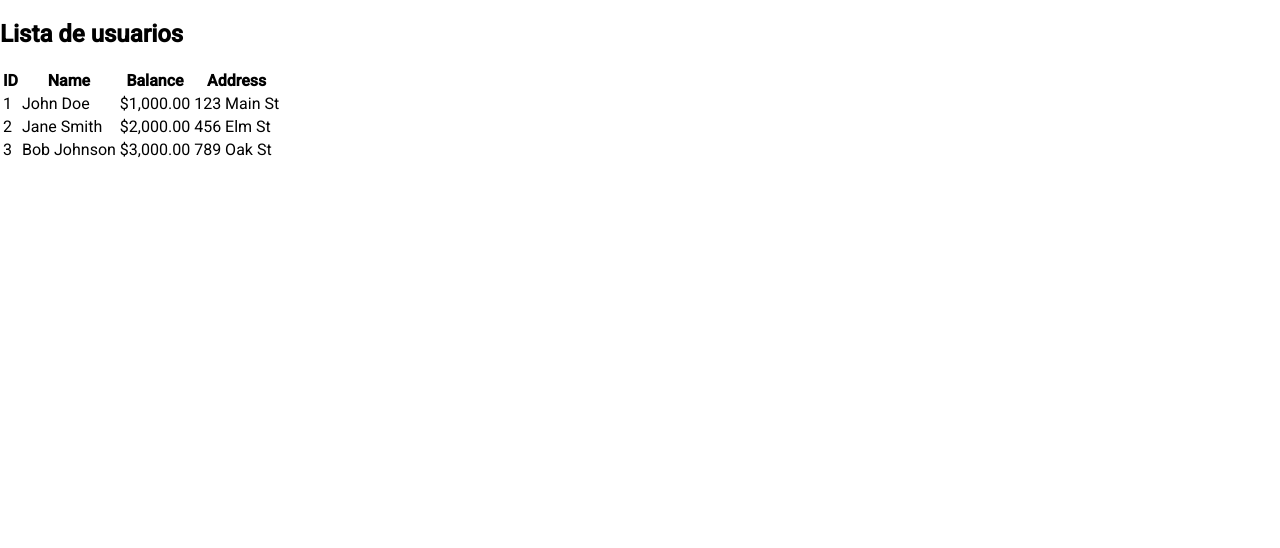
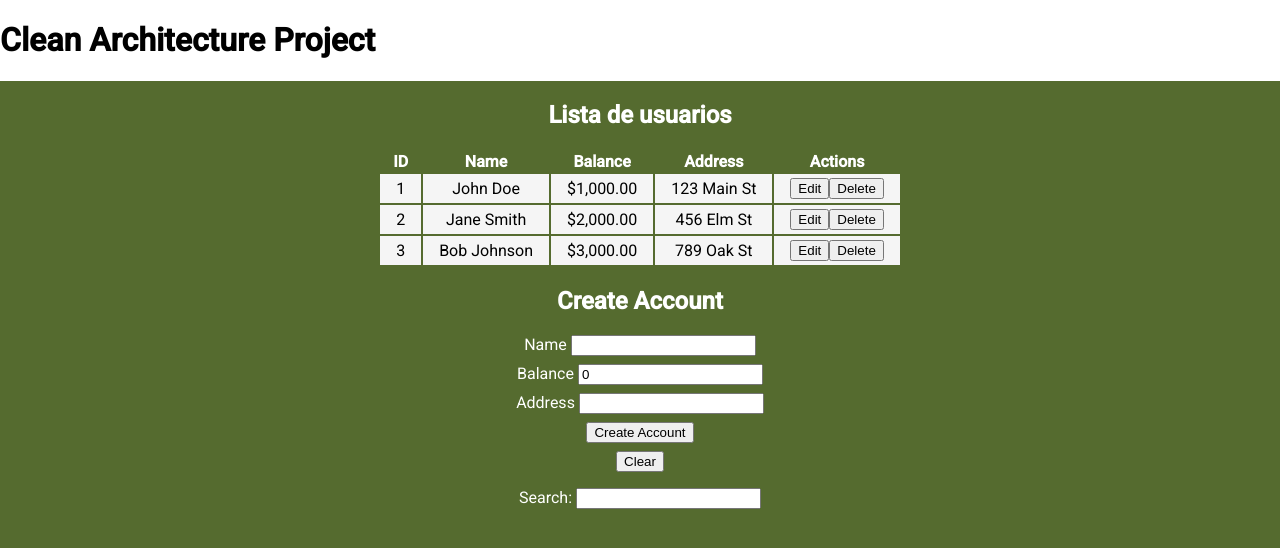
Before and after one commit to Saisho137/Transactional-App, an Angular app: page /users-table in a window 1280 px wide. Shown: the top 548 px of the page. Built offline with nearby package versions, Linux system fonts and the light colour scheme.

Commit message:
feat: implemented Facade methods into components

```diff
--- a/src/app/Presentation/UI/main/main.component.html
+++ b/src/app/Presentation/UI/main/main.component.html
@@ -1 +1,2 @@
+<h1>Clean Architecture Project</h1>
 <router-outlet></router-outlet>
--- a/src/app/Presentation/UI/user-info/user-info.component.html
+++ b/src/app/Presentation/UI/user-info/user-info.component.html
@@ -1,12 +1,10 @@
 <section>
-  <h1>Clean Architecture Project</h1>
-
   <div *ngIf="account; else loading">
     <h2>Account Details</h2>
+    <p *ngIf="account">ID: {{ account.id }}</p>
     <p *ngIf="account">Name: {{ account.name }}</p>
     <p *ngIf="account">Balance: {{ account.balance }}</p>
-    <p *ngIf="!account">No account found</p>
   </div>
 
-  <ng-template #loading>Loading...</ng-template>
+  <ng-template #loading>No account found</ng-template>
 </section>
--- a/src/app/Presentation/UI/user-info/user-info.component.ts
+++ b/src/app/Presentation/UI/user-info/user-info.component.ts
@@ -1,6 +1,6 @@
-import { Component } from '@angular/core';
+import { Component, Input, SimpleChanges } from '@angular/core';
 import { Account } from '@/app/domain/models/account/account.model';
-import { AccountFacade } from '@/app/Presentation/shared/services/account-facade.service';
+import { AccountFacadeService } from '@/app/Presentation/shared/services/account-facade.service';
 
 @Component({
   selector: 'app-user-info',
@@ -8,11 +8,26 @@ import { AccountFacade } from '@/app/Presentation/shared/services/account-facade
   styleUrls: ['./user-info.component.scss'],
 })
 export class UserInfoComponent {
+  @Input() accountId: string = '';
   account!: Account | null;
 
-  constructor(private _accountFacade: AccountFacade) {
-    this._accountFacade
-      .getAccountById('1')
-      .subscribe((value) => (this.account = value));
+  constructor(private _accountFacade: AccountFacadeService) {}
+
+  ngOnInit() {
+    this.loadAccount();
+  }
+
+  ngOnChanges(changes: SimpleChanges) {
+    if (changes['accountId'] && changes['accountId'].currentValue) {
+      this.loadAccount();
+      console.log('Id: ', this.accountId);
+    }
+  }
+
+  private loadAccount() {
+    if (this.accountId)
+      this._accountFacade.getAccountById(this.accountId).subscribe((value) => {
+        this.account = value;
+      });
   }
 }
--- a/src/app/Presentation/UI/users-table/users-table.component.html
+++ b/src/app/Presentation/UI/users-table/users-table.component.html
@@ -1,4 +1,4 @@
-<section>
+<article class="admin-panel">
   <h1>Lista de usuarios</h1>
 
   <table>
@@ -8,6 +8,7 @@
         <th>Name</th>
         <th>Balance</th>
         <th>Address</th>
+        <th>Actions</th>
       </tr>
     </thead>
     <tbody>
@@ -16,9 +17,33 @@
         <td>{{ account.name }}</td>
         <td>{{ account.balance | currency }}</td>
         <td>{{ account.address || 'N/A' }}</td>
+        <td>
+          <button (click)="selectAccount(account)">Edit</button>
+          <button (click)="deleteAccount(account.id)">Delete</button>
+        </td>
       </tr>
     </tbody>
   </table>
 
-  <ng-template #loading>Loading...</ng-template>
-</section>
+  <section>
+    <h2>{{selectedAccount.id ? 'Edit Account' : 'Create Account'}}</h2>
+
+    <form class="admin-panel__form" (ngSubmit)="selectedAccount.id ? clearSelection() : createAccount(selectedAccount)">
+      <label *ngIf="selectedAccount.id" for="id">ID <input type="text" name="id" value="{{selectedAccount.id}}"
+          readonly /></label>
+      <label for="name">Name <input type="text" name="name" [(ngModel)]="selectedAccount.name" required /></label>
+      <label for="balance">Balance <input type="number" name="balance" [(ngModel)]="selectedAccount.balance"
+          required /></label>
+      <label for="address">Address <input type="text" name="address" [(ngModel)]="selectedAccount.address" /></label>
+
+      <button type="submit">{{ selectedAccount.id ? 'Done' : 'Create Account' }}</button>
+      <button *ngIf="!selectedAccount.id" type="button" (click)="clearSelection()">Clear</button>
+    </form>
+  </section>
+
+  <section class="admin-panel__search">
+    <label for="idSearch">Search: <input type="text" name="idSearch" [(ngModel)]="accountIdSearch" /></label>
+    <app-user-info *ngIf="accountIdSearch" accountId="{{accountIdSearch}}"></app-user-info>
+  </section>
+
+</article>
--- a/src/app/Presentation/UI/users-table/users-table.component.scss
+++ b/src/app/Presentation/UI/users-table/users-table.component.scss
@@ -0,0 +1,32 @@
+.admin-panel {
+  display: grid;
+  justify-content: center;
+  align-content: start;
+  text-align: center;
+
+  color: white;
+  background-color: darkolivegreen;
+  height: 100vh;
+
+  &__form {
+    display: flex;
+    flex-direction: column;
+    gap: 0.5rem;
+    align-items: center;
+  }
+
+  &__search {
+    margin: 1rem 0;
+    display: flex;
+    flex-direction: column;
+    align-items: center;
+    gap: 0.5rem;
+  }
+
+  td {
+    padding: 0.25rem 1rem;
+    width: fit-contents;
+    color: black;
+    background-color: whitesmoke;
+  }
+}
--- a/src/app/Presentation/UI/users-table/users-table.component.ts
+++ b/src/app/Presentation/UI/users-table/users-table.component.ts
@@ -1,6 +1,6 @@
 import { Component } from '@angular/core';
 import { Account } from '@/app/domain/models/account/account.model';
-import { AccountFacade } from '@/app/Presentation/shared/services/account-facade.service';
+import { AccountFacadeService } from '@/app/Presentation/shared/services/account-facade.service';
 import { Observable } from 'rxjs';
 
 @Component({
@@ -10,10 +10,52 @@ import { Observable } from 'rxjs';
 })
 export class UsersTableComponent {
   accountList$!: Observable<Account[]>;
+  selectedAccount: Account = {
+    id: '',
+    name: '',
+    balance: 0,
+    address: '',
+  };
+  accountIdSearch: string = ''
 
-  constructor(private _accountFacade: AccountFacade) {}
+  constructor(private _accountFacade: AccountFacadeService) {
+    this.loadAccounts();
+  }
 
-  ngOnInit(): void {
-    this.accountList$ = this._accountFacade.getAllAccount();
+  loadAccounts() {
+    this.accountList$ = this._accountFacade.getAllAccounts();
+  }
+
+  createAccount(account: Account) {
+    this._accountFacade.createAccount(account).subscribe(() => {
+      this.loadAccounts();
+    });
+    this.clearSelection();
+  }
+
+  updateAccount(id: string, updatedAccount: Partial<Account>) {
+    this._accountFacade.updateAccount(id, updatedAccount).subscribe(() => {
+      this.loadAccounts();
+    });
+    this.clearSelection();
+  }
+
+  deleteAccount(id: string) {
+    this._accountFacade.deleteAccount(id).subscribe(() => {
+      this.loadAccounts();
+    });
+  }
+
+  selectAccount(account: Account) {
+    this.selectedAccount = account;
+  }
+
+  clearSelection() {
+    this.selectedAccount = {
+      id: '',
+      name: '',
+      balance: 0,
+      address: '',
+    };
   }
 }
--- a/src/app/Presentation/shared/services/account-facade.service.ts
+++ b/src/app/Presentation/shared/services/account-facade.service.ts
@@ -7,7 +7,7 @@ import { GetBalanceUseCase } from '@/app/domain/usecases/account/get-balance.use
 @Injectable({
   providedIn: 'root',
 })
-export class AccountFacade {
+export class AccountFacadeService {
   constructor(
     private _getAccountUseCases: GetAccountUseCases,
     private _getBalanceUseCase: GetBalanceUseCase
@@ -21,8 +21,8 @@ export class AccountFacade {
     return this._getAccountUseCases.getAccountById(id);
   }
 
-  getAllAccount(): Observable<Account[]> {
-    return this._getAccountUseCases.getAllAccount();
+  getAllAccounts(): Observable<Account[]> {
+    return this._getAccountUseCases.getAllAccounts();
   }
 
   getAccountBalance(id: string): Observable<number> {
--- a/src/app/domain/usecases/account/crud-account.usecases.ts
+++ b/src/app/domain/usecases/account/crud-account.usecases.ts
@@ -13,7 +13,7 @@ export class GetAccountUseCases {
     return this._accountGateway.getById(accountId);
   }
 
-  getAllAccount(): Observable<Account[]> {
+  getAllAccounts(): Observable<Account[]> {
     return this._accountGateway.getAll();
   }
 
--- a/src/app/main.module.ts
+++ b/src/app/main.module.ts
@@ -9,26 +9,26 @@ import { MainComponent } from '@/app/Presentation/UI/main/main.component';
 import { Routes, RouterModule } from '@angular/router';
 import { UserInfoComponent } from '@/app/Presentation/UI/user-info/user-info.component';
 import { UsersTableComponent } from '@/app/Presentation/UI/users-table/users-table.component';
+import { FormsModule } from '@angular/forms';
 
 const routes: Routes = [
-  {
-    path: 'user-info',
-    component: UserInfoComponent,
-    pathMatch: 'full',
-    title: 'User Information',
-  },
   {
     path: 'users-table',
     component: UsersTableComponent,
     pathMatch: 'full',
-    title: 'User Information',
+    title: 'Admin Panel',
   },
-  { path: '', redirectTo: '/user-info', pathMatch: 'prefix' },
+  { path: '', redirectTo: '/users-table', pathMatch: 'prefix' },
 ];
 
 @NgModule({
   declarations: [MainComponent, UserInfoComponent, UsersTableComponent],
-  imports: [BrowserModule, CommonModule, RouterModule.forRoot(routes)],
+  imports: [
+    BrowserModule,
+    CommonModule,
+    FormsModule,
+    RouterModule.forRoot(routes),
+  ],
   providers: [
     GetAccountUseCases,
     GetBalanceUseCase,
```
